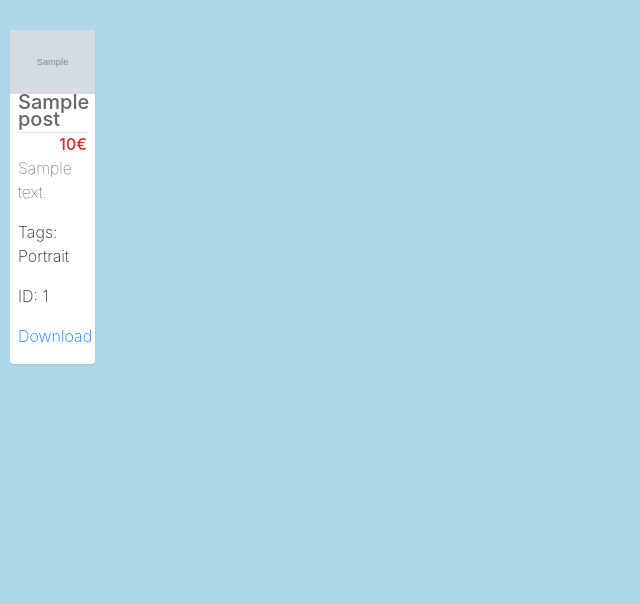
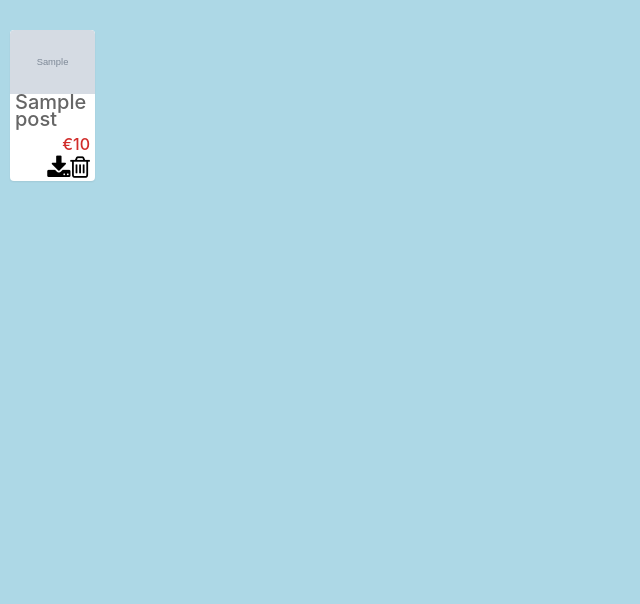
Before and after one commit to poltimmer/2ID60, a Django app: page /photogallery/ in a window 1280 px wide. Shown: the part 66-670 px from the top of the page, without its empty margins (0-640 px from the left). Run offline with Django 3.2, Linux system fonts and the light colour scheme; tables that the repository leaves empty hold one stand-in row (values such as "Sample post"); grey boxes marked "Sample" are stand-in pictures; some libraries are stand-ins or nearby versions.

Commit message:
profile and gallery update

```diff
--- a/blog/static/css/styles.css
+++ b/blog/static/css/styles.css
@@ -580,6 +580,7 @@ footer {
   padding: 0px;
   position: relative;
   bottom:1px;
+  margin-right: 5px;
 }
 
 
@@ -643,7 +644,9 @@ avatardiv {
     color: #d12c2a!important;
     display: inline-block!important;
     float:right;
-    margin: 0px!important;
+    margin-right: 5px!important;
+    margin-top: 0px!important;
+
 
 
 }
@@ -653,16 +656,26 @@ avatardiv {
     line-height: 17px!important;
     font-weight: 450!important;
     display: inline-block!important;
+    margin-left: 5px!important;
 }
 
 .fh5co-desc {
-    padding: 8px!important;
+    padding: 0px!important;
     width: 100%;
     height:auto;
     padding-bottom: 0px!important;
     padding-top: 0px!important;
 
+
 }
+
+.titleandprice {
+    width: 100%;
+    display: inline-block;
+
+
+}
+
 
 .overlay {
   position: absolute;
--- a/blog/templates/blog/photogallery.html
+++ b/blog/templates/blog/photogallery.html
@@ -26,17 +26,24 @@
                     <div class="animate-box">
                         <a href="/static/media/{{ post.img }}" class="image-popup fh5co-board-img" title="{{post.title}}"><img src="/static/media/{{ post.img }}" alt="Free HTML5 Bootstrap template"></a>
                     </div>
-										<div class="fh5co-desc">
-											<h5 class="phototitle">{{post.title}}</h5>
-                      <p class="photoprice">{{post.price}}€</p>
-											<hr>
+                    <div class="fh5co-desc">
+                      <div class="titleandprice">
+                      <h5 class="phototitle">{{post.title}}</h5>
+
+                      <p class="photoprice">€{{post.price}}</p>
+
+                    </div>
 
 
-                      <p class="photodesc">{{post.text}}</p>
-                      <p>Tags: {{post.tag}}</p>
-                      <p> ID: {{ post.id }} </p>
-                      <p><a href="/static/media/{{ post.img }}" download> Download</a></p>
-										</div>
+                    <a class="deletedownloadpost" href="{% url 'post_delete' pk=post.pk %}">
+                      <i class="fa fa-trash-o deleteimg" aria-hidden="true"></i>
+                    </a>
+
+
+
+                        <a href="/static/media/{{ post.img }}" download><i class="fa fa-download downloadimg" aria-hidden="true"></i></a>
+
+                    </div>
 
                 </div>
                 {% endfor %}
```
Also changed, not shown: blog/templates/blog/newUser.html (+7 -6 lines), blog/templates/blog/userprofile.html (+12 -6 lines).
